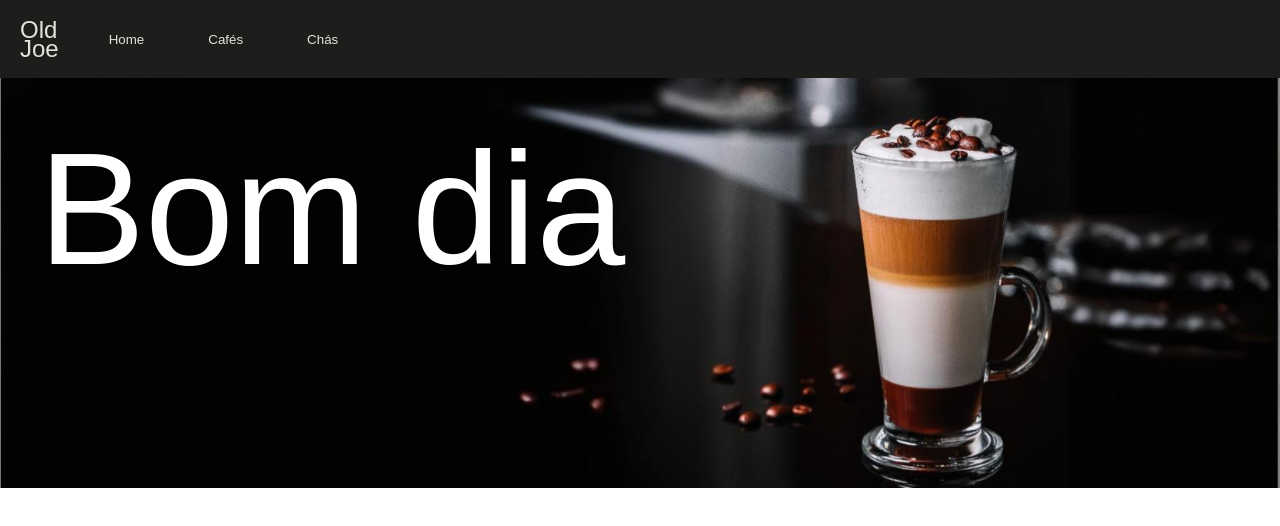
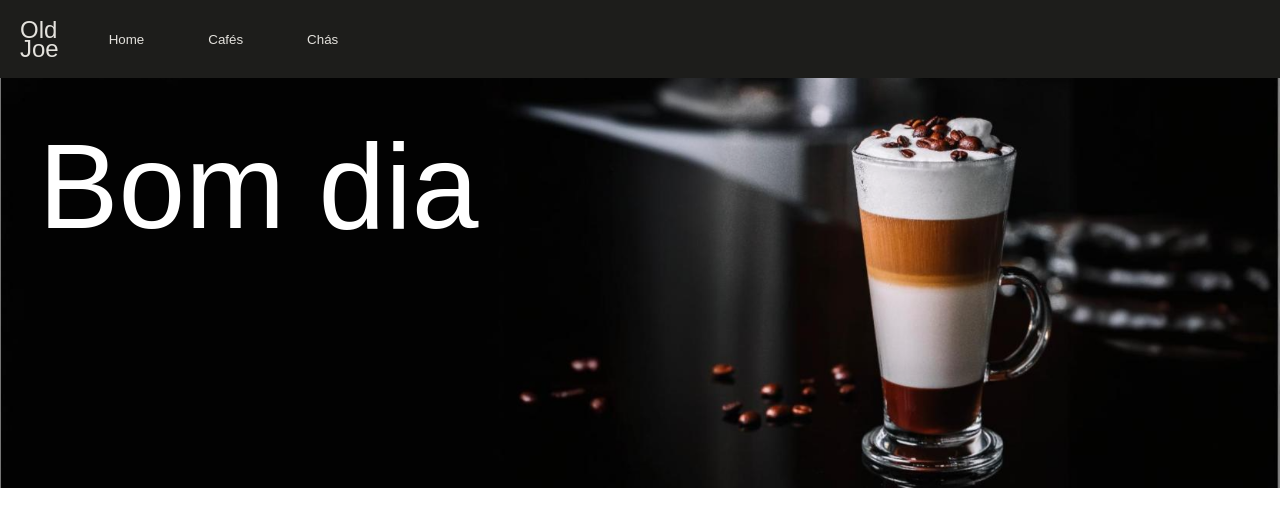
Before and after one commit to Red-Fox22/Old-Joe, a plain HTML site: page Old Joe/menu.html in a window 1280 px wide. Drawn offline with Linux system fonts and the light colour scheme; a web font is replaced by a local one.

Commit message:
Is this working?

```diff
--- a/Old Joe/style.css
+++ b/Old Joe/style.css
@@ -79,16 +79,17 @@ h2 {
 .element-on-top {
     position: fixed;
     text-align: center;
-
+    justify-content: left;
     z-index: 1;
     color: white;
+
 
     /*Aileron Light */
     font-family: "aileron", sans-serif;
     font-weight: 300;
     font-style: normal;
 
-    font-size: 20vh;
+    font-size: 15vh;
     padding: 3vw;
 
 }
```
